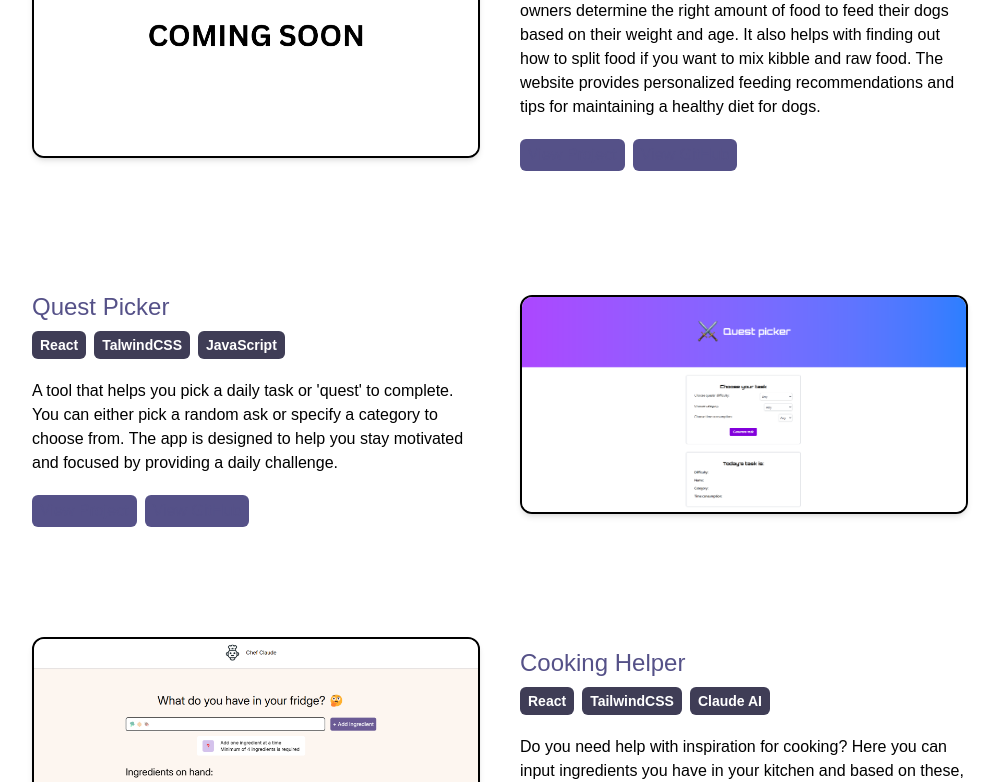
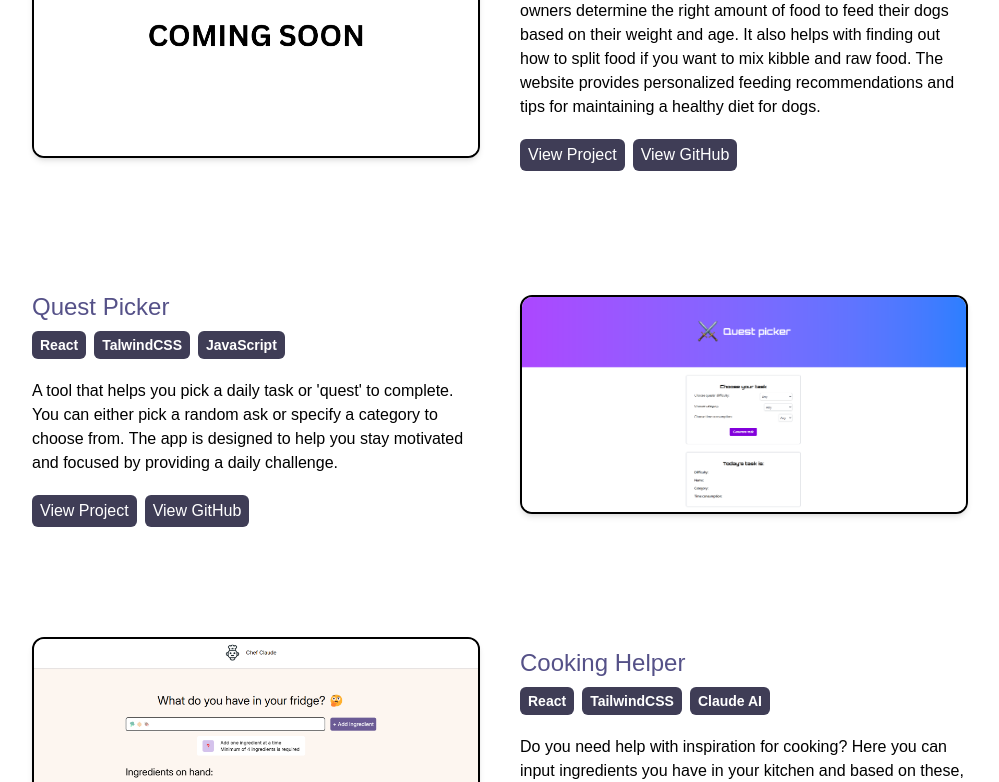
Before and after one commit to evzistara/portfolio2, a React (Vite) app: page / in a window 1280 px wide. Shown: the part 2440-3222 px from the top of the page, without its empty margins (140-1139 px from the left). Built offline with nearby package versions, Linux system fonts and the light colour scheme.

Commit message:
Change button color

```diff
--- a/src/components/Project.jsx
+++ b/src/components/Project.jsx
@@ -24,7 +24,7 @@ function Project(props) {
           href={props.project.site}
           target="_blank"
           rel="noopener noreferrer"
-          className="text-primary bg-primary rounded-md px-2 py-1 mr-2 hover:bg-highlight inline-block transform hover:scale-105 transition"
+          className="text-white bg-text rounded-md px-2 py-1 mr-2 hover:bg-highlight inline-block transform hover:scale-105 transition"
         >
           View Project
         </a>
@@ -32,7 +32,7 @@ function Project(props) {
           href={props.project.github}
           target="_blank"
           rel="noopener noreferrer"
-          className="text-primary bg-primary rounded-md px-2 py-1  mr-2 hover:bg-highlight inline-block transform hover:scale-105 transition"
+          className="text-white bg-text rounded-md px-2 py-1  mr-2 hover:bg-highlight inline-block transform hover:scale-105 transition"
         >
           View GitHub
         </a>
```
